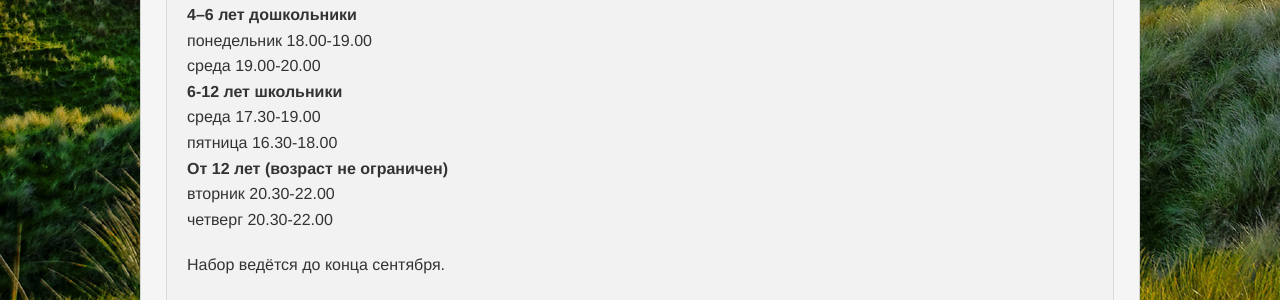
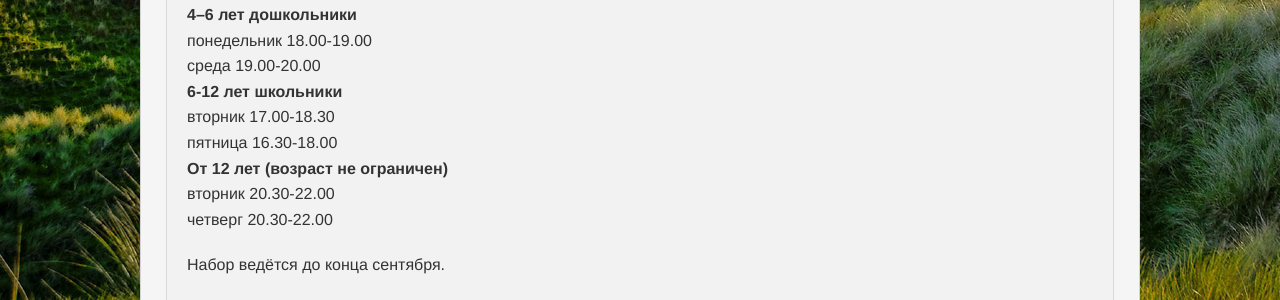
Before and after one commit to gloria-studio/gloria-studio.github.io, a Jekyll site: the page built from _posts/2015-08-26-we-recruit-studens.md, in a window 1280 px wide. Shown: the part 986-1286 px from the top of the page. Built offline with Jekyll 4.4.1, drawn with Linux system fonts in a browser that asks for light colours.

Commit message:
Update 2015-08-26-we-recruit-studens.md

```diff
--- a/_posts/2015-08-26-we-recruit-studens.md
+++ b/_posts/2015-08-26-we-recruit-studens.md
@@ -32,7 +32,7 @@ published: true
 понедельник 18.00-19.00
 среда 19.00-20.00
 **6-12 лет школьники**
-среда     17.30-19.00
+вторник    17.00-18.30
 пятница     16.30-18.00
 **От 12 лет (возраст не ограничен)**
 вторник 20.30-22.00
```
